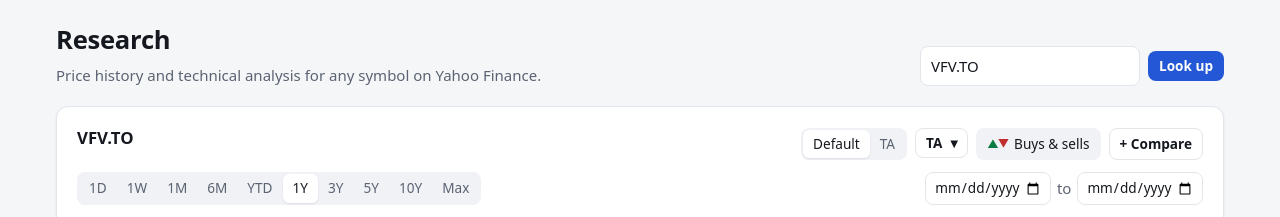
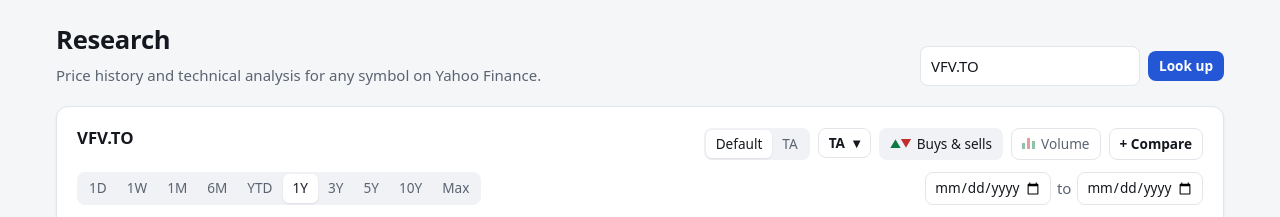
Before and after one commit to TheRealPrizzly/Finance-App, a Flask app: page /research in a window 1280 px wide. Shown: the part 57-274 px from the top of the page. Run offline with Flask 3, Linux system fonts and the light colour scheme; the visitor is signed in with stand-in values (Sample User, id 1); data comes from the database, SQL or seed files in the repository; data that the repository does not hold is empty.

Commit message:
Add a Volume toggle to Research, with a volume pane between the price chart and RSI
Co-Authored-By: Claude Opus 5.5 <noreply@anthropic.com>

```diff
--- a/app/static/app.js
+++ b/app/static/app.js
@@ -1563,6 +1563,10 @@
         default: saved.trades?.default ?? true,
         ta: saved.trades?.ta ?? false,
       },
+      volume: {  // the volume pane, in each mode
+        default: saved.volume?.default ?? false,
+        ta: saved.volume?.ta ?? false,
+      },
       main: null,
       compares: [],  // {symbol, color, data}
     };
@@ -1571,7 +1575,7 @@
         localStorage.setItem("research", JSON.stringify({
           mode: state.mode, range: state.range === "custom" ? "1Y" : state.range,
           ind: { default: [...state.ind.default], ta: [...state.ind.ta] },
-          trades: state.trades,
+          trades: state.trades, volume: state.volume,
         }));
       } catch { /* storage blocked */ }
     };
@@ -1636,12 +1640,12 @@
 
     // The bars shown, each indicator's value at each, and what one bar is: "bar" (intraday), "day", "week" or "month".
     function series(d) {
-      const daily = d.daily.map(([t, o, h, l, c]) => ({ t, o, h, l, c, from: t }));
+      const daily = d.daily.map(([t, o, h, l, c, v]) => ({ t, o, h, l, c, v: v || 0, from: t }));
       const dCloses = daily.map((r) => r.c), dDates = daily.map((r) => r.t);
       const dailyInd = Object.fromEntries(Object.entries(RESEARCH_INDICATORS).map(([k, def]) => [k, def.line(dCloses, dDates)]));
 
       if (INTRADAY_RANGES.includes(state.range)) {
-        const bars = (d.bars || []).map(([t, o, h, l, c]) => ({ t, o, h, l, c }));
+        const bars = (d.bars || []).map(([t, o, h, l, c, v]) => ({ t, o, h, l, c, v: v || 0 }));
         const days = [...new Set(bars.map((b) => b.t.slice(0, 10)))].slice(state.range === "1D" ? -1 : -5);
         const first = bars.findIndex((b) => b.t >= days[0]);
         const bCloses = bars.map((b) => b.c), bDates = bars.map((b) => b.t);
@@ -1675,7 +1679,7 @@
       const rows = groups.map(({ start, end }) => {
         const part = daily.slice(start, end + 1);
         return { t: daily[end].t, from: daily[start].t, o: daily[start].o, c: daily[end].c,
-          h: Math.max(...part.map((r) => r.h)), l: Math.min(...part.map((r) => r.l)) };
+          h: Math.max(...part.map((r) => r.h)), l: Math.min(...part.map((r) => r.l)), v: part.reduce((sum, r) => sum + r.v, 0) };
       });
       const ind = Object.fromEntries(Object.entries(dailyInd).map(([k, vals]) => [k, groups.map((g) => vals[g.end])]));
       return { rows, ind, unit, startClose: daily[lo - 1]?.c ?? daily[lo]?.o };
@@ -1718,15 +1722,23 @@
     }
 
     // ---- drawing
-    let chart = null, rsiChart = null;
-    const AXIS_WIDTH = 76;  // both panes' y axes are this wide, so their bars line up
+    let chart = null, volumeChart = null, rsiChart = null;
+    const AXIS_WIDTH = 76;  // every pane's y axis is this wide, so their bars line up
     const fixWidth = (scale) => { scale.width = AXIS_WIDTH; };
     function clearCharts() {
       chart?.destroy();
+      volumeChart?.destroy();
       rsiChart?.destroy();
-      chart = rsiChart = null;
-      $("rsi-box").hidden = true;
-    }
+      chart = volumeChart = rsiChart = null;
+      $("volume-box").hidden = $("rsi-box").hidden = true;
+    }
+    const translucent = (color, alpha) => {  // a #rrggbb colour at some opacity
+      const m = /^#([0-9a-f]{6})$/i.exec(color);
+      if (!m) return color;
+      const n = parseInt(m[1], 16);
+      return `rgba(${n >> 16}, ${(n >> 8) & 255}, ${n & 255}, ${alpha})`;
+    };
+    const compactNumber = new Intl.NumberFormat("en-CA", { notation: "compact", maximumFractionDigits: 1 });
     function status(text) {
       $("r-status").hidden = !text;
       $("r-status").textContent = text || "";
@@ -1800,6 +1812,11 @@
       const tradesButton = $("r-trades");
       tradesButton.disabled = !d.trades.length && !compares.some((c) => c.data.trades?.length);
       tradesButton.title = tradesButton.disabled ? "You haven't bought or sold the symbols on this chart" : "Show your buys and sells";
+      const hasVolume = rows.some((r) => r.v > 0);
+      const volumeButton = $("r-volume");
+      volumeButton.disabled = !hasVolume;
+      volumeButton.title = hasVolume ? "Show trading volume below the chart" : `Yahoo Finance has no volume for ${d.symbol}`;
+      const showVolume = hasVolume && state.volume[state.mode];
       const baseClose = rows[0].c;
       const f = relative ? (v) => (v == null ? null : v / baseClose - 1) : (v) => v;
       const price = priceFormat(d.currency);
@@ -1932,6 +1949,34 @@
         },
       });
 
+      // Volume pane: each bar is green when its candle closed at or above its open, red when below.
+      $("volume-box").hidden = !showVolume;
+      if (showVolume) {
+        volumeChart = new Chart($("volume-chart"), {
+          type: "bar",
+          data: { labels, datasets: [{ label: "Volume", data: rows.map((r) => r.v), barPercentage: 0.9, categoryPercentage: 1,
+            backgroundColor: rows.map((r) => translucent(r.c >= r.o ? up : down, 0.55)) }] },
+          options: {
+            maintainAspectRatio: false,
+            animation: false,
+            interaction: { mode: "index", intersect: false },
+            scales: {
+              // Invisible copies of the price chart's dates leave the same room at the edges, so the panes line up.
+              x: { offset: ta, grid: { display: false }, ticks: { ...xTicks(rows, unit), color: "transparent" } },
+              y: { beginAtZero: true, afterFit: fixWidth, title: { display: true, text: "Volume", font: { size: 11 } },
+                ticks: { maxTicksLimit: 3, callback: (v) => compactNumber.format(v) } },
+            },
+            plugins: {
+              legend: { display: false },
+              tooltip: {
+                callbacks: { title: (items) => tipTitle(rows[items[0].dataIndex], unit),
+                  label: (c) => ` Volume: ${c.parsed.y.toLocaleString("en-CA")}` },
+              },
+            },
+          },
+        });
+      }
+
       $("rsi-box").hidden = !shown.has("rsi");
       if (shown.has("rsi")) {
         const level = (value, color) => ({ ...line, label: String(value), data: labels.map(() => value), borderColor: color,
@@ -1966,6 +2011,7 @@
 
       const notes = [`Prices in ${d.currency}.`];
       if (relative) notes.push("While comparing, each line shows its change since the first day shown.");
+      if (showVolume && relative) notes.push(`Volume is ${d.symbol}'s.`);
       if (tradeCount) {
         notes.push(relative ? "Triangles mark your buys (▲) and sells (▼) on each line; those on a compared line are outlined in its colour."
           : "Triangles mark your buys (▲) and sells (▼).");
@@ -1973,7 +2019,7 @@
       if (unit === "bar") {
         notes.push(`Each ${ta ? "candle" : "point"} is a ${parseInt(d.interval, 10)}-minute bar. The SMAs, EMAs and RSI count bars; the 200-day and 200-week averages use daily closes.`);
       } else if (unit !== "day") {
-        notes.push(`Each ${ta ? "candle" : "point"} is one ${unit}; the averages are as of its last day.`);
+        notes.push(`Each ${ta ? "candle" : "point"} is one ${unit}; the averages are as of its last day${showVolume ? " and the volume is its total" : ""}.`);
       }
       if (ta) notes.push("Green candles closed higher than they opened, red ones lower.");
       $("r-note").textContent = notes.join(" ");
@@ -1986,10 +2032,18 @@
     const syncMenu = () => {
       menu.querySelectorAll("[data-ind]").forEach((cb) => { cb.checked = state.ind[state.mode].has(cb.dataset.ind); });
       $("r-trades").setAttribute("aria-pressed", String(state.trades[state.mode]));
+      $("r-volume").setAttribute("aria-pressed", String(state.volume[state.mode]));
     };
 
     $("r-trades").addEventListener("click", () => {
       state.trades[state.mode] = !state.trades[state.mode];
+      syncMenu();
+      save();
+      draw();
+    });
+
+    $("r-volume").addEventListener("click", () => {
+      state.volume[state.mode] = !state.volume[state.mode];
       syncMenu();
       save();
       draw();
--- a/app/static/style.css
+++ b/app/static/style.css
@@ -247,16 +247,22 @@ code { font-size: .9em; background: var(--surface-2); padding: .1em .35em; borde
 .seg-wrap { flex-wrap: wrap; }
 .date-range { display: flex; align-items: center; gap: 6px; }
 .chart-lg { height: 420px; }
+.chart-volume { height: 130px; margin-top: 4px; }
 .chart-rsi { height: 280px; margin-top: 4px; }
 .compare-form { display: flex; flex-wrap: wrap; gap: 8px; align-items: center; margin-bottom: 12px; }
 .compare-form[hidden] { display: none; }
 .compare-form .hint { margin: 0; }
 #compare-chips:not(:empty) { margin-bottom: 12px; }
 .pick .x { font-size: 1.05rem; line-height: 1; margin-left: 2px; }
-.trades-toggle { border-radius: 8px; }
-.trades-toggle .marks { font-size: .7rem; letter-spacing: -1px; opacity: .45; }
-.trades-toggle[aria-pressed="true"] .marks { opacity: 1; }
-.trades-toggle:disabled { opacity: .45; cursor: not-allowed; }
+.chart-toggle { border-radius: 8px; }
+.chart-toggle .marks { font-size: .7rem; letter-spacing: -1px; opacity: .45; }
+.chart-toggle[aria-pressed="true"] .marks { opacity: 1; }
+.chart-toggle:disabled { opacity: .45; cursor: not-allowed; }
+.vol-bars { display: inline-flex; align-items: flex-end; gap: 2px; height: 11px; letter-spacing: 0; }
+.vol-bars i { width: 3px; background: currentColor; }
+.vol-bars i:nth-child(1) { height: 55%; }
+.vol-bars i:nth-child(2) { height: 100%; }
+.vol-bars i:nth-child(3) { height: 75%; }
 .dropdown { position: relative; }
 .dropdown summary { list-style: none; margin: 0; }
 .dropdown summary::-webkit-details-marker { display: none; }
@@ -404,6 +410,7 @@ details summary { cursor: pointer; font-weight: 600; font-size: .9rem; margin: 1
   .symbol-form { width: 100%; }
   .symbol-form input, .compare-form input { flex: 1; width: auto; }
   .chart-lg { height: 320px; }
+  .chart-volume { height: 100px; }
   .chart-rsi { height: 240px; }
   .dropdown-menu { right: auto; left: 0; }
   .theme-picker .dropdown-menu { left: auto; right: 0; }
--- a/app/templates/research.html
+++ b/app/templates/research.html
@@ -50,7 +50,8 @@
             {% endfor %}
           </div>
         </details>
-        <button type="button" class="pick trades-toggle" id="r-trades" aria-pressed="true"><span class="marks" aria-hidden="true"><span class="gain">▲</span><span class="loss">▼</span></span>Buys &amp; sells</button>
+        <button type="button" class="pick chart-toggle" id="r-trades" aria-pressed="true"><span class="marks" aria-hidden="true"><span class="gain">▲</span><span class="loss">▼</span></span>Buys &amp; sells</button>
+        <button type="button" class="pick chart-toggle" id="r-volume" aria-pressed="false" title="Show trading volume below the chart"><span class="marks vol-bars" aria-hidden="true"><i class="gain"></i><i class="loss"></i><i class="gain"></i></span>Volume</button>
         <button type="button" class="btn btn-secondary btn-sm" id="compare-add" aria-expanded="false">+ Compare</button>
       </div>
     </div>
@@ -81,6 +82,9 @@
       <canvas id="r-chart" aria-label="Price chart" role="img"></canvas>
       <div class="chart-status" id="r-status">Loading…</div>
     </div>
+    <div class="chart-box chart-volume" id="volume-box" hidden>
+      <canvas id="volume-chart" aria-label="Volume chart" role="img"></canvas>
+    </div>
     <div class="chart-box chart-rsi" id="rsi-box" hidden>
       <canvas id="rsi-chart" aria-label="RSI chart" role="img"></canvas>
     </div>
--- a/app/views.py
+++ b/app/views.py
@@ -423,7 +423,7 @@ def _price(v):
 @bp.get("/api/research/<symbol>")
 @login_required
 def api_research(symbol):
-    """Bars for the Research chart. ?span=1D or 1W gives intraday bars (plus daily bars for the
+    """Bars for the Research chart, as [time, open, high, low, close, volume]. ?span=1D or 1W gives intraday bars (plus daily bars for the
     200-day and 200-week averages); otherwise daily bars from RESEARCH_LOOKBACK before ?start
     (an ISO date, or "max" for the whole history)."""
     symbol = symbol.strip().upper()
@@ -450,13 +450,13 @@ def api_research(symbol):
         "currency": currency or (quote or {}).get("currency"),
         "quote": quote,
         "interval": "1d",
-        "daily": [[d.isoformat(), *map(_price, ohlc)] for d, *ohlc in daily],
+        "daily": [[d.isoformat(), *map(_price, ohlc), volume] for d, *ohlc, volume in daily],
         "trades": research_trades(ysym, currency, splits) if currency else [],
     }
     if span:
         _, bars = market.intraday_candles(ysym, span)
         data["interval"] = INTRADAY_SPANS[span][1]
-        data["bars"] = [[t.isoformat(timespec="minutes"), *map(_price, ohlc)] for t, *ohlc in bars]
+        data["bars"] = [[t.isoformat(timespec="minutes"), *map(_price, ohlc), volume] for t, *ohlc, volume in bars]
     return jsonify(data)
 
 
```
Also changed, not shown: app/market.py (+11 -10 lines), tests/conftest.py (+1 -1 lines), tests/test_app.py (+4 -4 lines), tests/test_market.py (+3 -2 lines).
